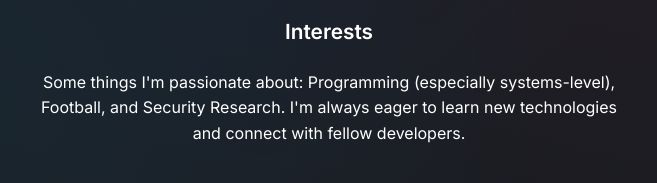
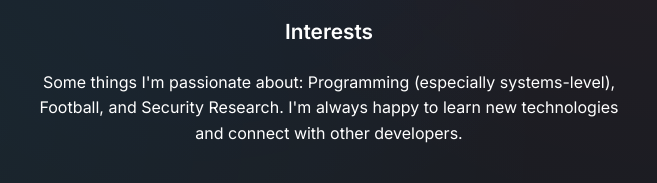
Before and after one commit to 0x16000/0x16000.github.io, a plain HTML site: page index.html in a window 1280 px wide. Shown: the part 525-708 px from the top of the page, 311-968 px from the left. Drawn offline with Linux system fonts and the light colour scheme.

Commit message:
Update index.html

```diff
--- a/index.html
+++ b/index.html
@@ -90,7 +90,7 @@
         <p>I love programming and playing football. In my free time, I enjoy exploring new technologies and working on personal projects. I'm based in Rheinland-Pfalz, Germany, where I specialize in operating systems development, software development, and general low-level programming.</p>
 
         <h2>Interests</h2>
-        <p>Some things I'm passionate about: Programming (especially systems-level), Football, and Security Research. I'm always eager to learn new technologies and connect with fellow developers.</p>
+        <p>Some things I'm passionate about: Programming (especially systems-level), Football, and Security Research. I'm always happy to learn new technologies and connect with other developers.</p>
 
         <div class="contact">
             <h2>Get in Touch</h2>
```
